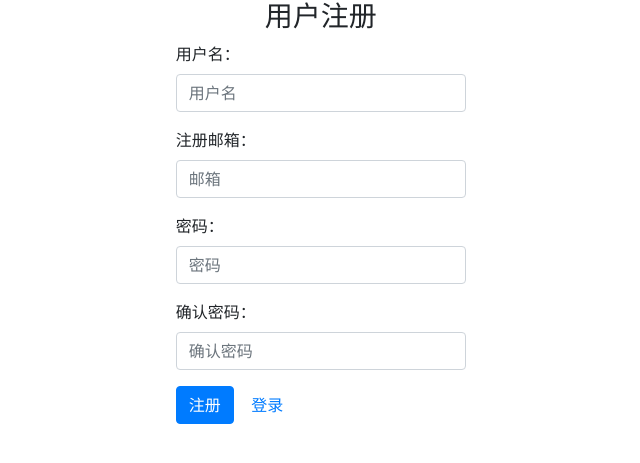
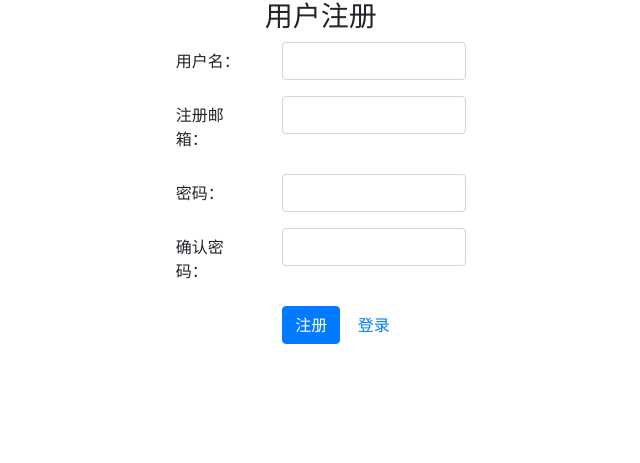
Before and after one commit to rwl8090/jobbole, a Flask app: page /register/ in a window 1280 px wide. Shown: the part 62-525 px from the top of the page, without its empty margins (266-906 px from the left). Run offline with Flask 2, Linux system fonts and the light colour scheme; some libraries are stand-ins or nearby versions.

Commit message:
1.修改注册表单样式

```diff
--- a/app/templates/auth/register.html
+++ b/app/templates/auth/register.html
@@ -1,24 +1,68 @@
 {% extends 'main/base.html' %}
-{% import 'bootstrap/wtf.html' as wtf %}
+{#{% import 'bootstrap/wtf.html' as wtf %}#}
 {% block html_attribs %} lang="zh"{% endblock %}
 {% block title %}{{ title_name }}{% endblock %}
 {% block content %}
-        <div class="col-md-3 offset-md-4" align="center">
+    <div class="col-md-3 offset-md-4" align="center">
         <h3>{{ title_name }}</h3>
     </div>
-    <form method="POST" class="form-horizontal" role="form">
-        <div class="col-md-3 offset-md-4">
+    <div class="col-md-3 offset-md-4">
+        <form method="POST" class="" role="form">
+
             {#                    {{ wtf.quick_form(form) }}  <!-- 快速表单 -->#}
             {{ form.hidden_tag() }}
-            {{ wtf.form_field(form.user_name, placeholder='用户名') }}
-            {{ wtf.form_field(form.user_email, placeholder='邮箱') }}
-            {{ wtf.form_field(form.user_passwd, placeholder='密码') }}
-            {{ wtf.form_field(form.user_passwd_confirm, placeholder='确认密码') }}
-            {{ wtf.form_field(form.submit, class='btn btn-primary') }}
-            <a href="{{ url_for('auth.login') }}" class="btn btn-link">登录</a>
 
-        </div>
-    </form>
+            <div class="form-group row">
+                {{ form.user_name.label(class="col-lg-4 col-sm-4 col-form-label") }}
+                <div class="col-lg-8 col-sm-8">
+                    {{ form.user_name(class="form-control") }}
+
+                    <div class="invalid-feedback">
+                        {{ form.user_name.errors }}
+                    </div>
+                </div>
+            </div>
+            <div class="form-group row">
+                {{ form.user_email.label(class="col-lg-4 col-sm-4 col-form-label") }}
+                <div class="col-lg-8 col-sm-8">
+                    {{ form.user_email(class="form-control") }}</div>
+            </div>
+            <div class="form-group row">
+                {{ form.user_passwd.label(class="col-lg-4 col-sm-4 col-form-label") }}
+                <div class="col-lg-8 col-sm-8">
+                    {{ form.user_passwd(class="form-control") }}</div>
+                {% if form.user_passwd.errors %}
+                    {% for item in form.user_passwd.errors %}
+                    <div class="btn btn-danger">
+                        {{ item }}
+                    </div>
+                    {% endfor %}
+                {% endif %}
+            </div>
+
+            <div class="form-group row">
+                {{ form.user_passwd_confirm.label(class="col-lg-4 col-sm-4 col-form-label") }}
+                <div class="col-lg-8 col-sm-8">
+                    {{ form.user_passwd_confirm(class="form-control") }}</div>
+            </div>
+            <div class="form-group row">
+                {#                {{ form.user_passwd_confirm.label(class="col-lg-4 col-sm-4 col-form-label") }}#}
+                <div class="col-lg-8 col-sm-8 offset-lg-4 offset-sm-4">
+                    {{ form.submit(class="btn btn-primary") }}
+                    <a href="{{ url_for('auth.login') }}" class="btn btn-link">登录</a>
+                </div>
+            </div>
+            {#            {{ wtf.form_field(form.user_name, placeholder='用户名') }}#}
+            {#            {{ wtf.form_field(form.user_email, placeholder='邮箱') }}#}
+            {#            {{ wtf.form_field(form.user_passwd, placeholder='密码') }}#}
+            {#            {{ wtf.form_field(form.user_passwd_confirm, placeholder='确认密码') }}#}
+            {#            {{ wtf.form_field(form.submit, class='btn btn-primary') }}#}
+            {#            <a href="{{ url_for('auth.login') }}" class="btn btn-link">登录</a>#}
+
+
+        </form>
+    </div>
+
     <div class="col-md-3 offset-md-4">
         {% for message in get_flashed_messages() %}
             <div class="alert alert-warning">
```
